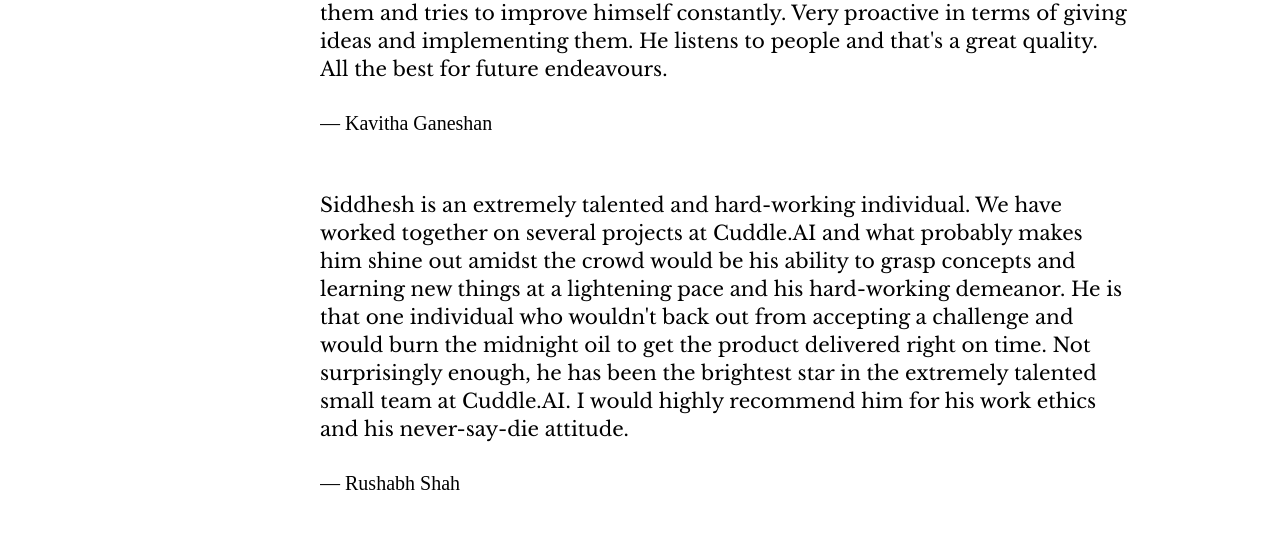
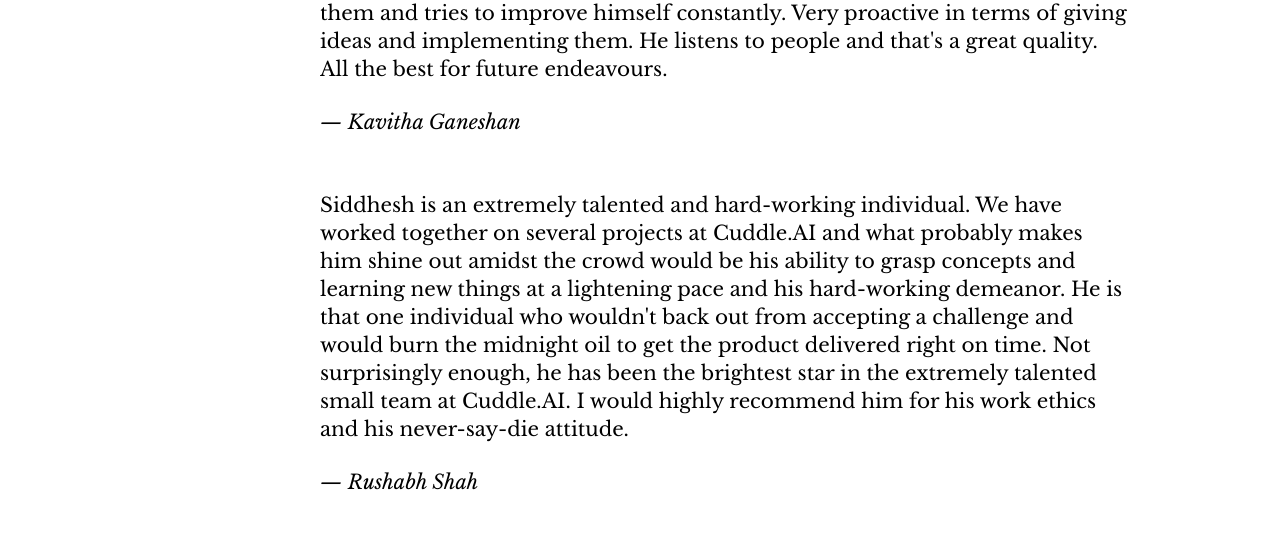
Before and after one commit to pissall20/resume, a React (Create React App) app: page / in a window 1280 px wide. Shown: the part 4737-5279 px from the top of the page. Built offline with nearby package versions, Linux system fonts and the light colour scheme.

Commit message:
updated font

```diff
--- a/public/css/layout.css
+++ b/public/css/layout.css
@@ -702,7 +702,7 @@ call-to-action .button {
    font-style: normal;
    line-height: 18px;
    color: #000;
-   font-family: cursive;
+   font-family: 'librebaskerville-italic', serif;
 }
 #testimonials blockquote cite:before { content: "\2014 \0020"; }
 #testimonials blockquote cite a,
```
